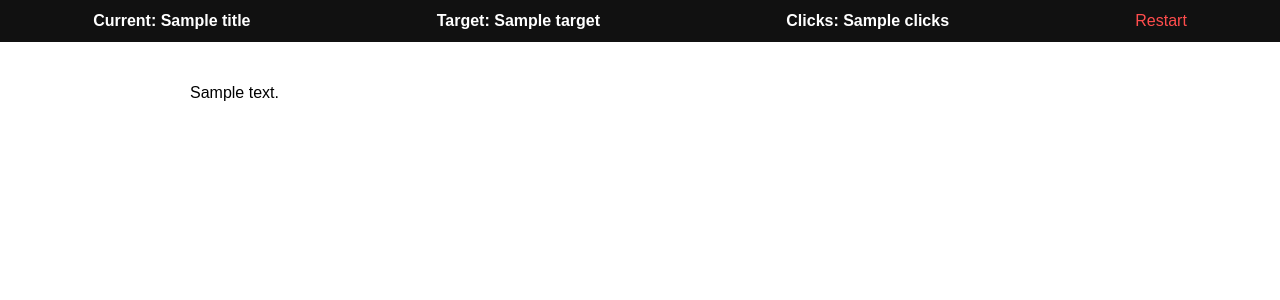
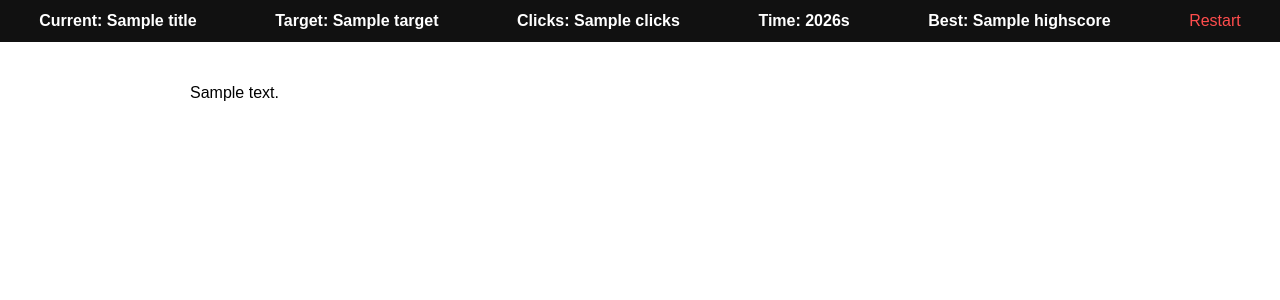
Before and after one commit to AstinP/Wikipedia-Race, a Flask app: template WikiRace/templates/game.html in a window 1280 px wide. Shown: the top 300 px of the page. Run offline with Flask 3, Linux system fonts and the light colour scheme; the template is opened without the code that fills it: most values are stand-ins (such as "Sample title", 1, 10 or a date in 2020).

Commit message:
highsciore and second timer
read title

```diff
--- a/WikiRace/app.py
+++ b/WikiRace/app.py
@@ -1,3 +1,4 @@
+import time
 from urllib.parse import unquote, urlparse
 from flask import Flask, render_template, request, session, redirect, url_for
 import requests
@@ -24,6 +25,7 @@ def index():
         session['target'] = target
         session['clicks'] = 0
         session['path'] = [start]
+        session['start_time'] = time.time()
         return redirect(url_for('play', title=start))
     return render_template('index.html')
 
@@ -35,7 +37,17 @@ def play(title):
     target = session['target']
 
     if title.lower().replace('_', ' ') == target.lower().replace('_', ' '):
-        return render_template('win.html', clicks=session.get('clicks', 0), path=session.get('path', []), target=target)
+        total_time = int(time.time() - session.get('start_time', time.time()))
+        clicks = session.get('clicks', 0)
+
+        highscore = session.get('highscore')
+        if highscore is None or clicks < highscore:
+            session['highscore'] = clicks
+            highscore = clicks
+
+        return render_template('win.html', clicks=clicks, path=session.get('path', []), target=target, time=total_time, highscore=highscore)
+
+    elapsed_time = int(time.time() - session.get('start_time', time.time()))
 
     resp = requests.get(f"https://en.wikipedia.org/api/rest_v1/page/html/{title}", headers=HEADERS)
     if resp.status_code != 200:
@@ -57,7 +69,15 @@ def play(title):
         else:
             a['href'] = '#'
 
-    return render_template('game.html', content=str(soup), title=title.replace('_', ' '), target=target.replace('_', ' '), clicks=session.get('clicks', 0))
+    return render_template(
+        'game.html',
+        content=str(soup),
+        title=title.replace('_', ' '),
+        target=target.replace('_', ' '),
+        clicks=session.get('clicks', 0),
+        time=elapsed_time,
+        highscore=session.get('highscore', 'N/A')
+    )
 
 @app.route('/track/<path:title>')
 def track(title):
@@ -69,7 +89,10 @@ def track(title):
 
 @app.route('/restart')
 def restart():
+    hs = session.get('highscore')
     session.clear()
+    if hs is not None:
+        session['highscore'] = hs
     return redirect(url_for('index'))
 
 if __name__ == '__main__':
--- a/WikiRace/templates/game.html
+++ b/WikiRace/templates/game.html
@@ -15,10 +15,20 @@
         <div>Current: {{ title }}</div>
         <div>Target: {{ target }}</div>
         <div>Clicks: {{ clicks }}</div>
+        <div>Time: <span id="timer">{{ time }}</span>s</div>
+        <div>Best: {{ highscore }}</div>
         <a href="{{ url_for('restart') }}" style="color: #ff4d4d; text-decoration: none;">Restart</a>
     </div>
     <div class="content">
         {{ content | safe }}
     </div>
+
+    <script>
+        let seconds = parseInt(document.getElementById('timer').innerText) || 0;
+        setInterval(() => {
+            seconds++;
+            document.getElementById('timer').innerText = seconds;
+        }, 1000);
+    </script>
 </body>
 </html>
```
Also changed, not shown: WikiRace/templates/win.html (+18 -9 lines).
